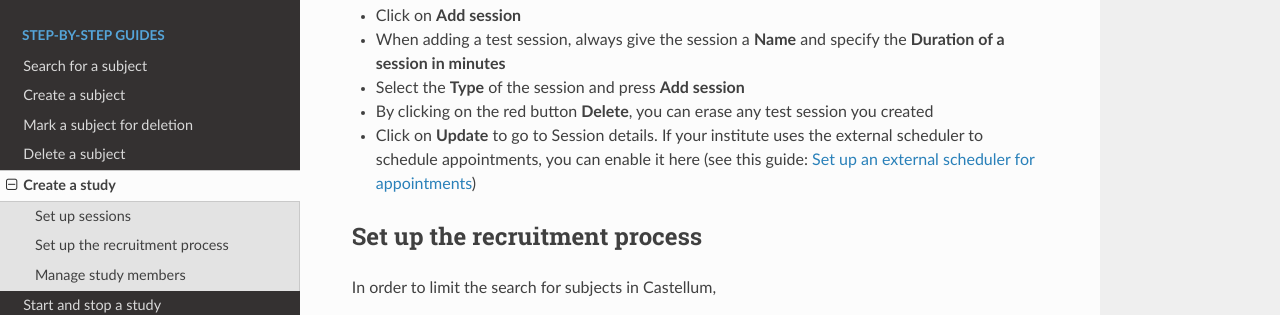
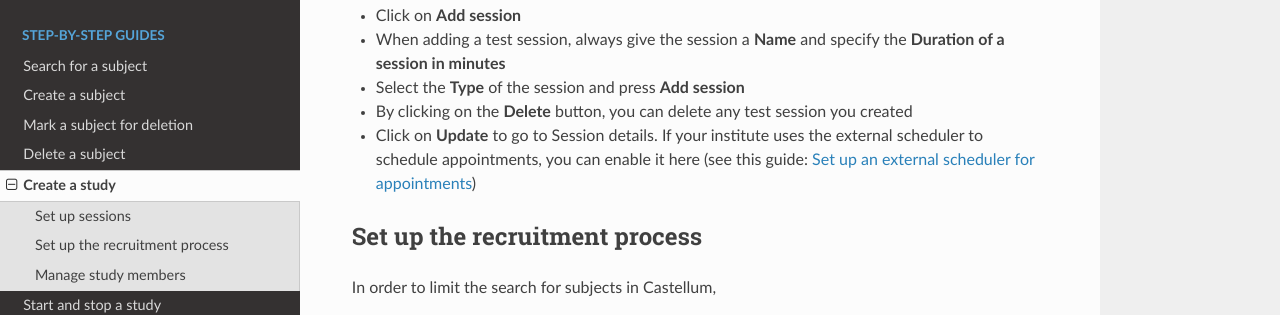
Before and after one commit to DouglasNeuroInformatics/castellum, a Sphinx documentation site: the page built from source/guides/study-management.rst, in a window 1280 px wide and 900 px high, scrolled down 608 px. Shown: the part 156-471 px from the top of the window. Built offline with Sphinx 7.4.7 and the Read the Docs theme 2.0.0, drawn with Linux system fonts in a browser that asks for light colours.

Commit message:
rm visual description of button

```diff
--- a/source/guides/study-management.rst
+++ b/source/guides/study-management.rst
@@ -43,7 +43,7 @@ In the **Sessions** tab, you can enter as many test sessions as you like.
 -   When adding a test session, always give the session a **Name** and specify
     the **Duration of a session in minutes**
 -   Select the **Type** of the session and press **Add session**
--   By clicking on the red button **Delete**, you can erase any test session
+-   By clicking on the **Delete** button, you can delete any test session
     you created
 -   Click on **Update** to go to Session details. If your institute uses the
     external scheduler to schedule appointments, you can enable it here
```
